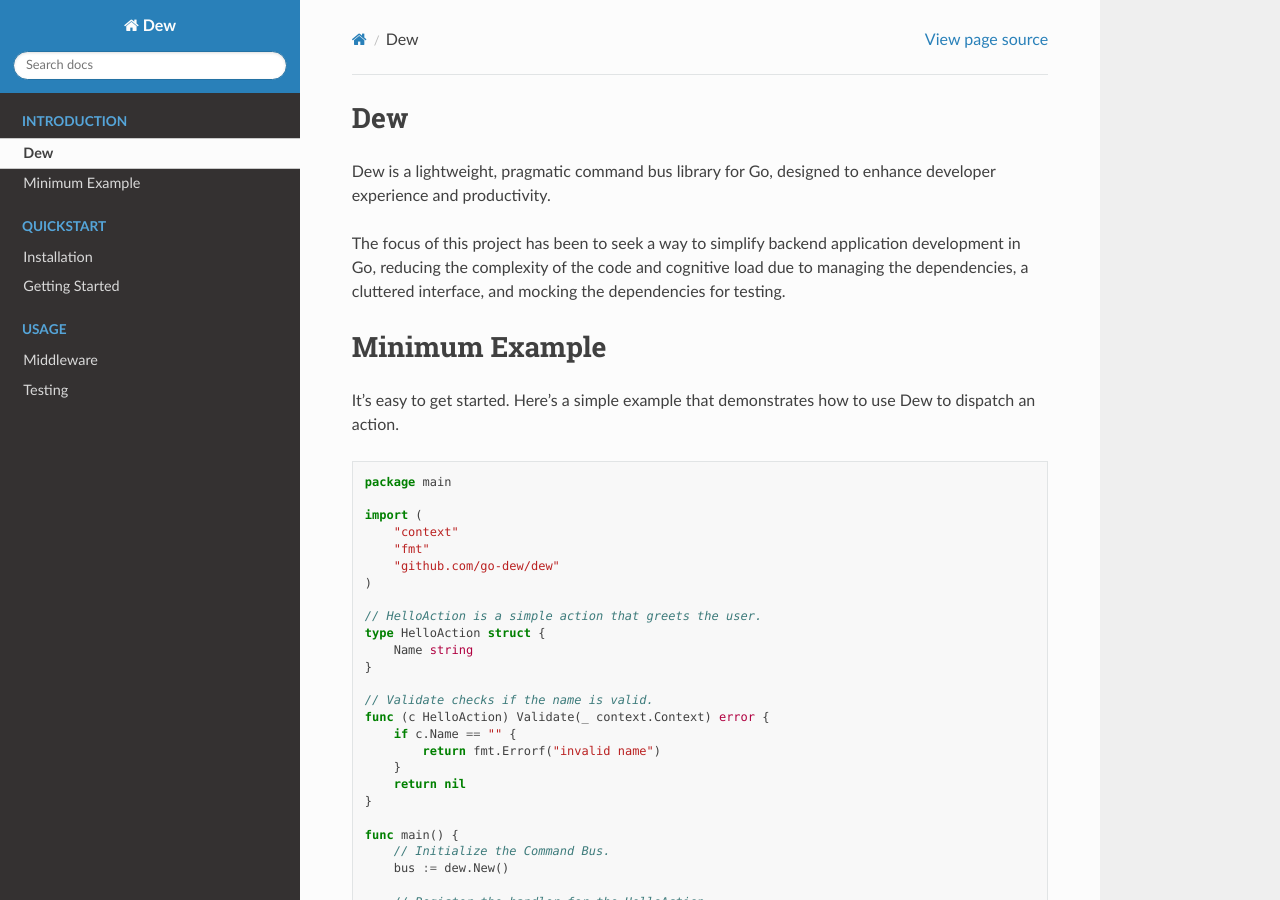
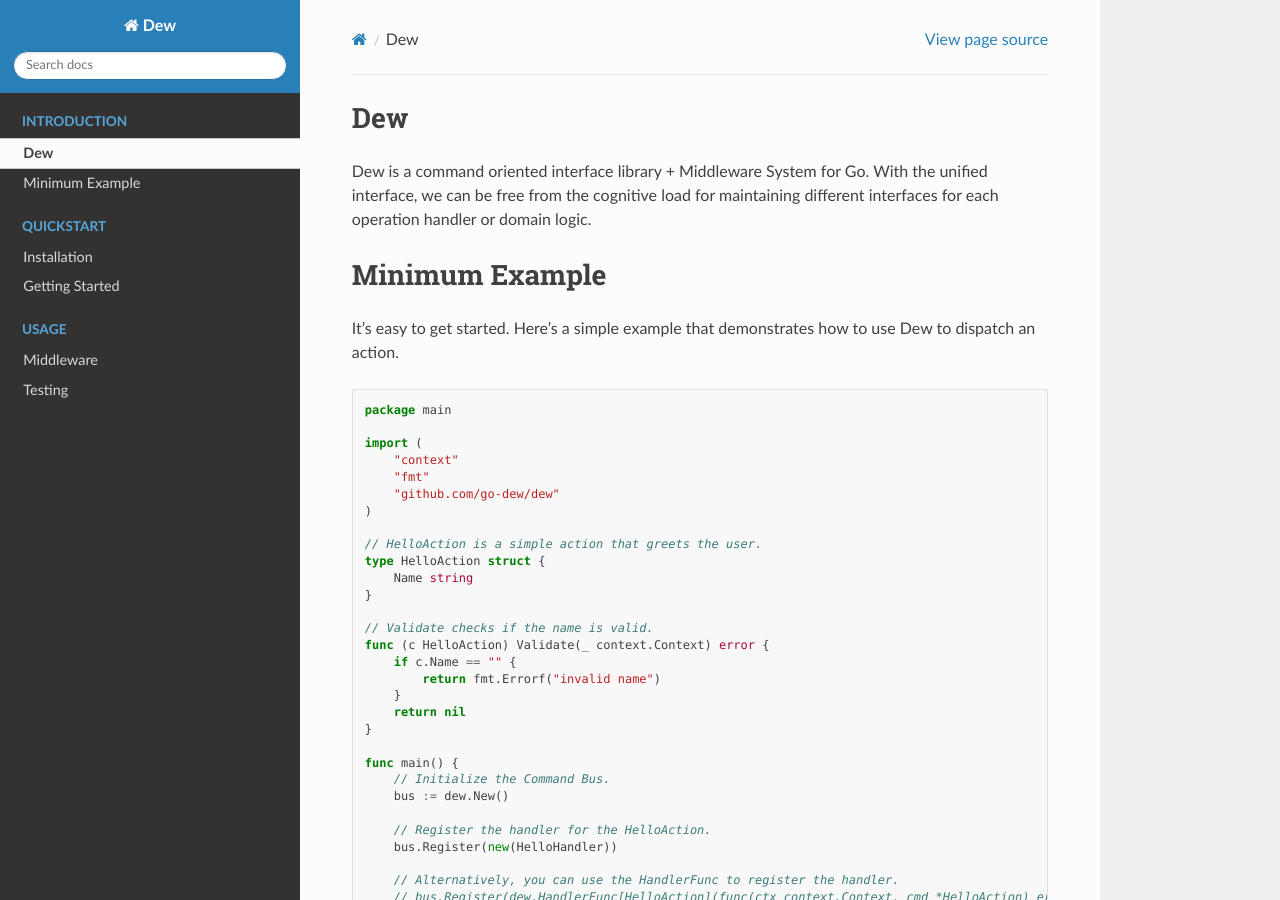
Before and after one commit to go-dew/dew, a Sphinx documentation site: the page built from docs/source/introduction.rst, in a window 1280 px wide and 900 px high. Built offline with Sphinx 7.4.7 and the Read the Docs theme 2.0.0, drawn with Linux system fonts in a browser that asks for light colours.

Commit message:
Update docs

```diff
--- a/docs/source/index.rst
+++ b/docs/source/index.rst
@@ -10,7 +10,11 @@
    :alt: Dew logo
    :width: 400px
 
-A Lightweight, Pragmatic Command Bus library for Go.
+A Command Oriented Interface + Middleware System for Go.
+
+.. image:: _static/overview.webp
+   :alt: Dew overview
+   :width: 800px
 
 Features
 --------
--- a/docs/source/introduction.rst
+++ b/docs/source/introduction.rst
@@ -6,9 +6,7 @@
 .. contents::
     :local:
 
-Dew is a lightweight, pragmatic command bus library for Go, designed to enhance developer experience and productivity.
-
-The focus of this project has been to seek a way to simplify backend application development in Go, reducing the complexity of the code and cognitive load due to managing the dependencies, a cluttered interface, and mocking the dependencies for testing.
+Dew is a command oriented interface library + Middleware System for Go. With the unified interface, we can be free from the cognitive load for maintaining different interfaces for each operation handler or domain logic.
 
 .. _minimal-example:
 
```
Also changed, not shown: README.md (+7 -12 lines), assets/overview.webp (added), docs/source/_static/overview.webp (added), 1 other file.
